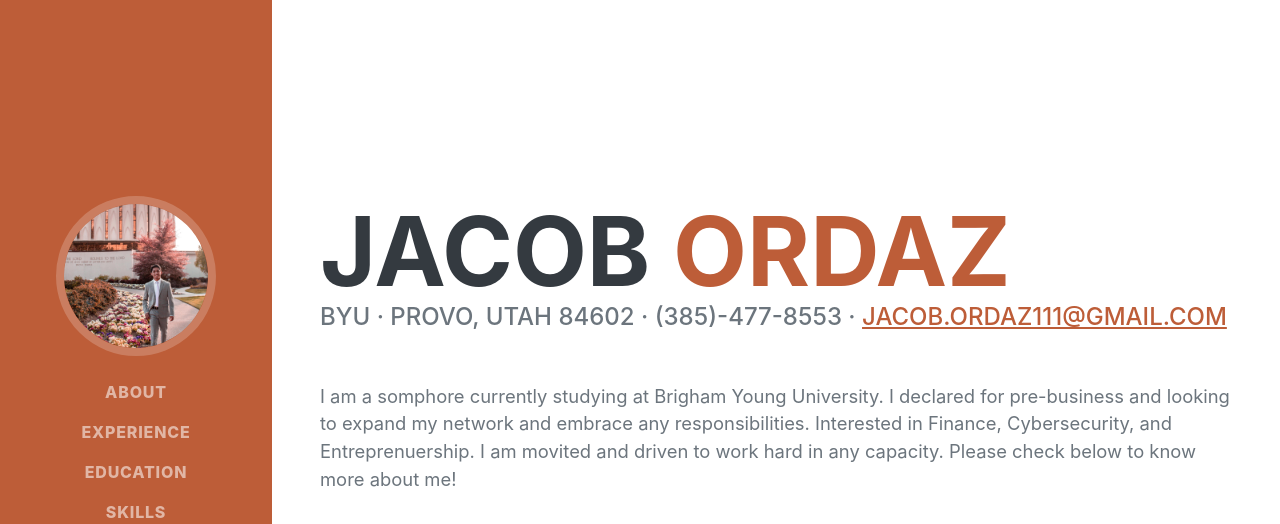
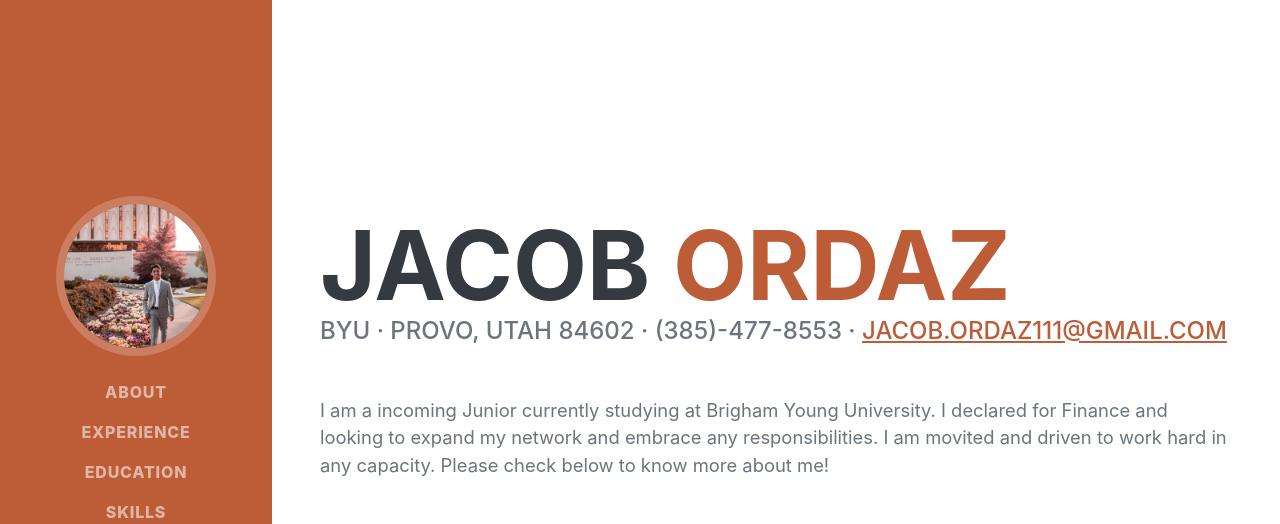
Before and after one commit to jiordaz/Jacob-Ordaz-Resume, a plain HTML site: page index.html in a window 1280 px wide. Shown: the top 524 px of the page. Drawn offline with nearby package versions, Linux system fonts and the light colour scheme; a web font is replaced by a local one.

Commit message:
Update index.html

```diff
--- a/index.html
+++ b/index.html
@@ -47,7 +47,7 @@
                         BYU · Provo, Utah 84602 · (385)-477-8553 ·
                         <a href="mailto:name@email.com">jacob.ordaz111@gmail.com</a>
                     </div>
-                    <p class="lead mb-5">I am a somphore currently studying at Brigham Young University. I declared for pre-business and looking to expand my network and embrace any responsibilities. Interested in Finance, Cybersecurity, and Entreprenuership. I am movited and driven to work hard in any capacity. Please check below to know more about me!</p>
+                    <p class="lead mb-5">I am a incoming Junior currently studying at Brigham Young University. I declared for Finance and looking to expand my network and embrace any responsibilities. I am movited and driven to work hard in any capacity. Please check below to know more about me!</p>
                     <div class="social-icons">
                         <a class="social-icon" href="https://www.linkedin.com/in/jacob-ordaz-18074516b/"><i class="fab fa-linkedin-in"></i></a>
                         <a class="social-icon" href="https://github.com/jiordaz/"><i class="fab fa-github"></i></a>
```
